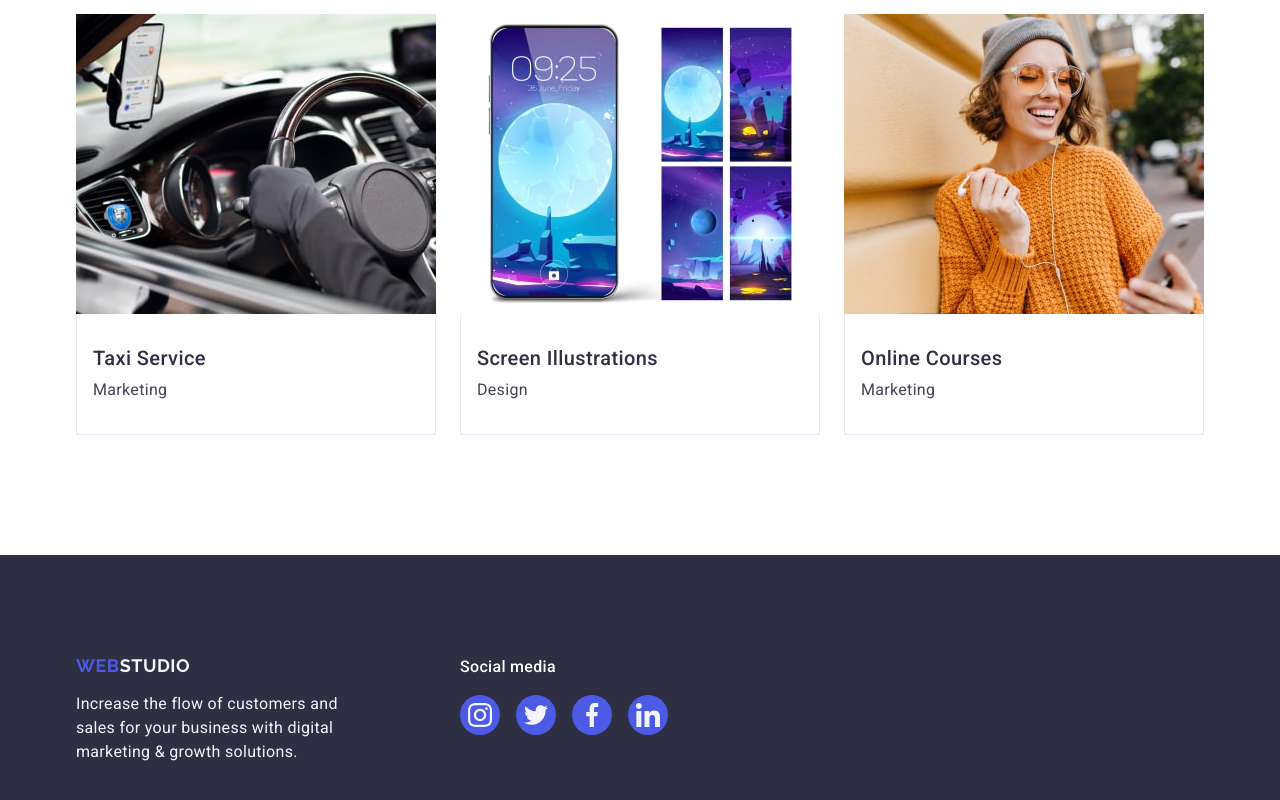
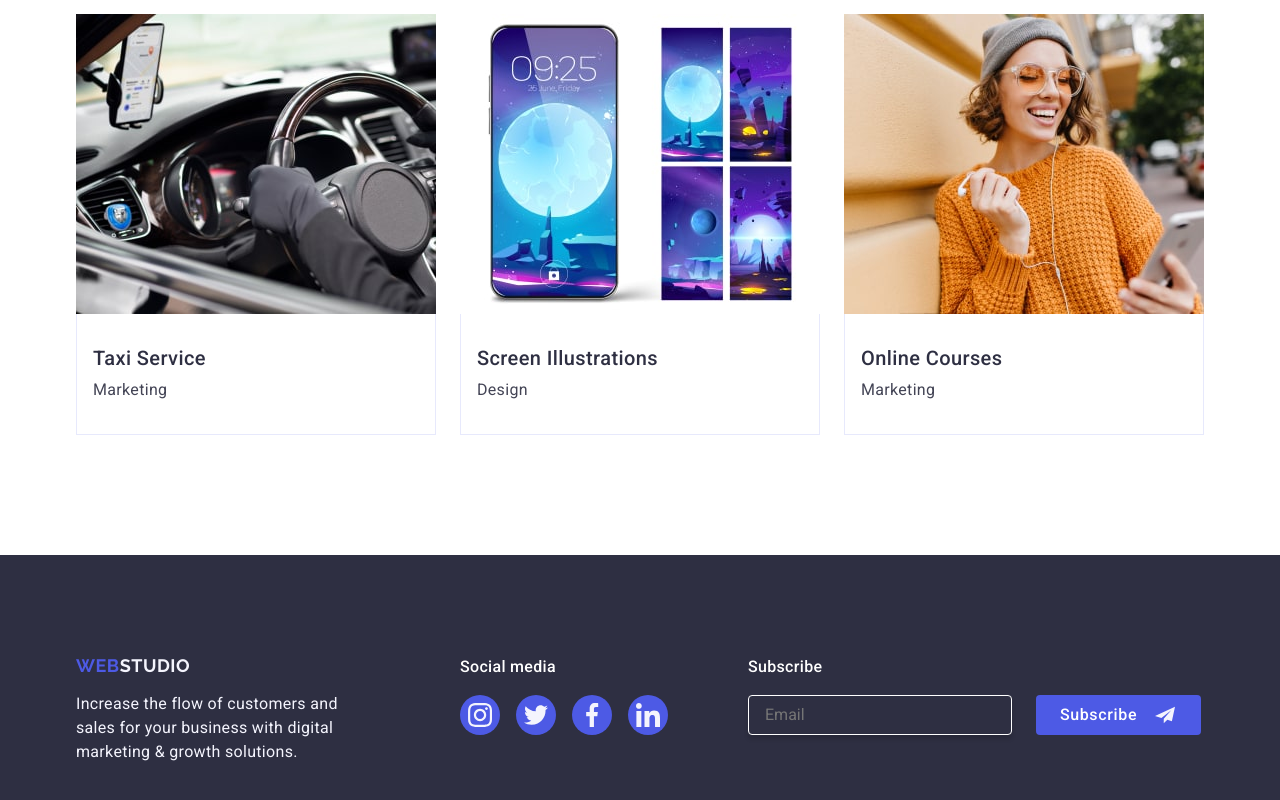
Before and after one commit to Obolonska/goit-markup-hw-05, a plain HTML site: page index.html in a window 1280 px wide. Shown: the part 2604-3404 px from the top of the page. Drawn offline with nearby package versions, Linux system fonts and the light colour scheme.

Commit message:
add footer form

```diff
--- a/css/styles.css
+++ b/css/styles.css
@@ -461,3 +461,61 @@ img {
 .footer-social-link:focus {
   background-color: #31d0aa;
 }
+
+.footer-form {
+  display: flex;
+  align-items: flex-end;
+  margin-left: 80px;
+}
+.footer-form-label {
+  display: flex;
+  flex-direction: column;
+
+  font-weight: 500;
+  font-size: 16px;
+  line-height: 1.5;
+  letter-spacing: 0.02em;
+  color: #fff;
+  gap: 16px;
+}
+.footer-form-input {
+  border: 1px solid #fff;
+  border-radius: 4px;
+  background-color: #2e2f42;
+  padding: 8px;
+  padding-left: 16px;
+  width: 264px;
+  height: 40px;
+  box-shadow: 0 4px 4px 0 rgba(0, 0, 0, 0.15);
+}
+.input::placeholder {
+  font-size: 12px;
+  line-height: 2;
+  letter-spacing: 0.04em;
+  color: #fff;
+}
+
+.footer-form-button {
+  display: flex;
+  font-weight: 500;
+  font-size: 16px;
+  line-height: 1.5;
+  letter-spacing: 0.04em;
+  color: #fff;
+  background-color: #4d5ae5;
+  border-radius: 4px;
+  min-width: 165px;
+  min-height: 40px;
+  border: none;
+  cursor: pointer;
+  justify-content: center;
+  align-items: center;
+  margin-left: 24px;
+  font-family: inherit;
+  transition: background-color 250ms cubic-bezier(0.4, 0, 0.2, 1);
+}
+
+.footer-form-icon {
+  fill: #f4f4fd;
+  margin-left: 16px;
+}
--- a/index.html
+++ b/index.html
@@ -287,6 +287,7 @@
           </ul>
         </div>
       </section>
+
       <section class="portfolio">
         <div class="container container-portfolio">
           <h2 class="portfolio-title">Our Portfolio</h2>
@@ -450,6 +451,25 @@
             </li>
           </ul>
         </div>
+        <div>
+          <form class="footer-form">
+            <label class="footer-form-label"
+              >Subscribe
+              <input
+                class="footer-form-input"
+                type="email"
+                name="email"
+                placeholder="Email"
+              />
+            </label>
+            <button class="footer-form-button" type="submit">
+              Subscribe
+              <svg class="footer-form-icon" width="24" height="20">
+                <use href="./images/icons.svg#icon-subscribe"></use>
+              </svg>
+            </button>
+          </form>
+        </div>
       </div>
     </footer>
   </body>
```
